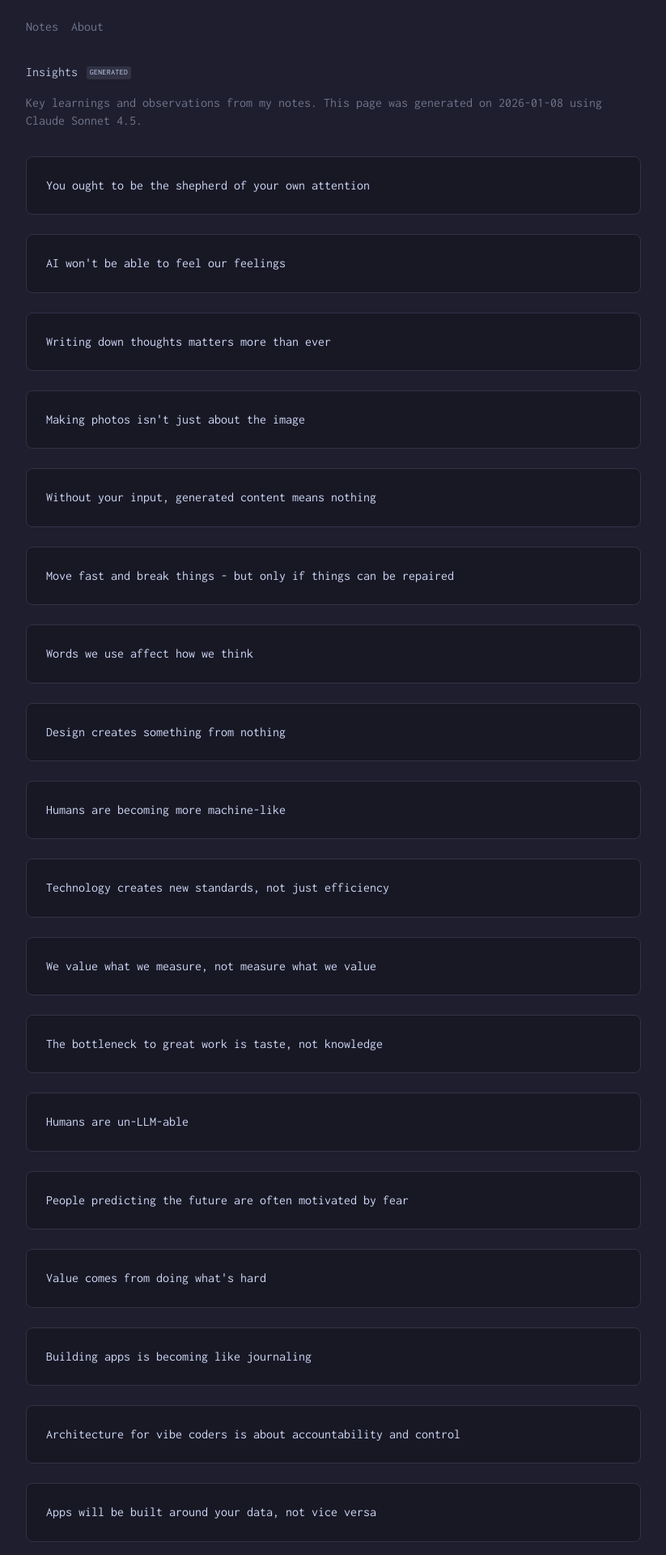
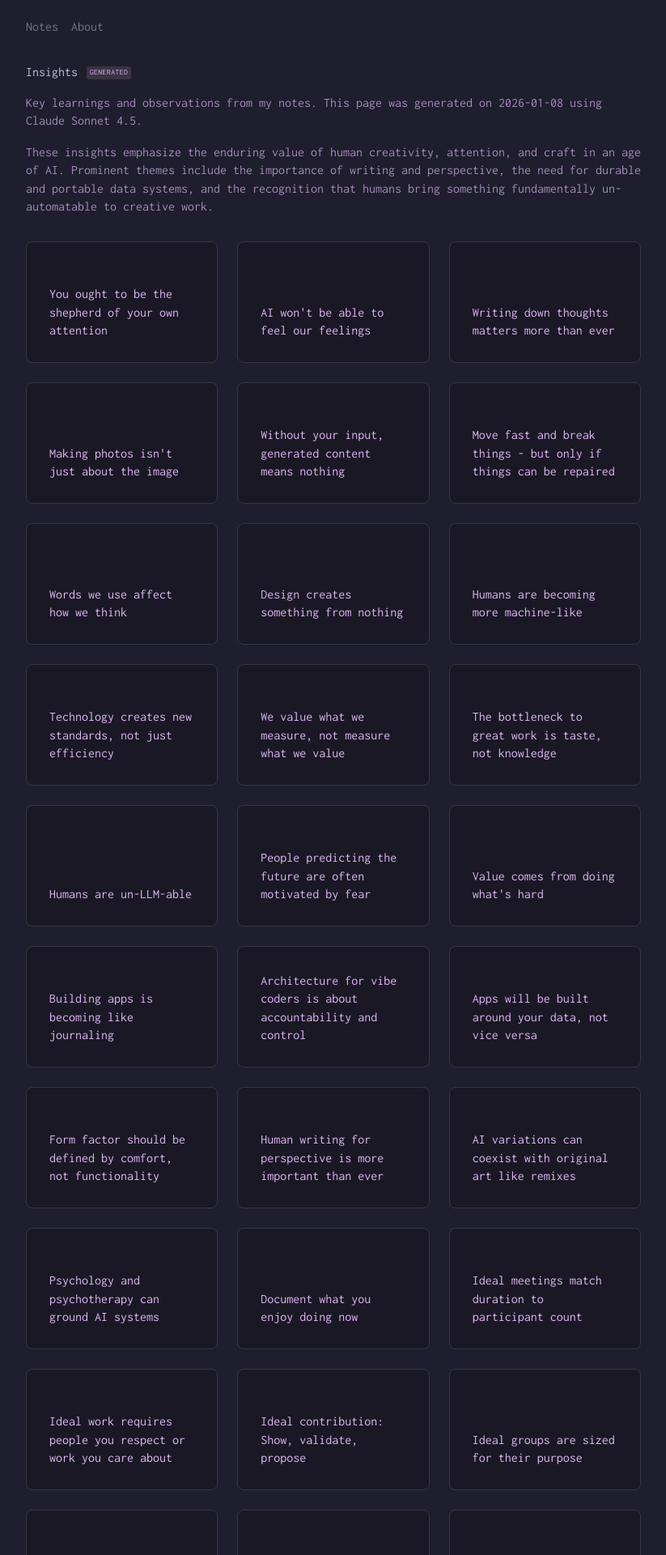
Before and after one commit to berndpl/notes-plontsch, a Jekyll site: the page built from insights.md, in a window 1280 px wide. Shown: the top 1920 px of the page at 81% size, without its empty margins (228-1051 px from the left). Built offline with Jekyll 4.4.1, drawn with Linux system fonts in a browser that asks for light colours.

Commit message:
Enhance generated pages: add distinct color tone for generated content, include summary paragraphs in insights and questions, and update layout styles for improved presentation of cards.

```diff
--- a/_layouts/default.html
+++ b/_layouts/default.html
@@ -40,7 +40,9 @@
       </nav>
     </header>
 
-    <main{% if page.permalink == '/about/' %} class="about-page"{% endif %}>
+    {% assign is_generated = false %}
+    {% if page.title == 'Questions' or page.title == 'Insights' %}{% assign is_generated = true %}{% endif %}
+    <main{% if page.permalink == '/about/' %} class="about-page"{% elsif is_generated %} class="generated-page"{% endif %}>
       {{ content }}
     </main>
 
--- a/assets/css/main.css
+++ b/assets/css/main.css
@@ -575,13 +575,22 @@ th, td {
   margin-top: 2rem;
 }
 
+@media (min-width: 720px) {
+  .cards {
+    grid-template-columns: 1fr 1fr 1fr;
+  }
+}
+
 .card {
   background-color: #181825; /* Catppuccin Mocha mantle - slightly darker than base */
   border: 1px solid #313244; /* Catppuccin Mocha surface0 */
   border-radius: 8px;
-  padding: 1.5rem;
+  padding: 1.75rem;
   transition: border-color 0.2s ease;
-  display: block;
+  display: flex;
+  flex-direction: column;
+  justify-content: flex-end;
+  min-height: 150px; /* Bigger, consistent card height */
   text-decoration: none;
   cursor: pointer;
 }
@@ -622,3 +631,30 @@ th, td {
   color: #6c7086; /* Catppuccin Mocha overlay0 - for source attribution */
   font-style: italic;
 }
+
+/* Generated page styles - distinct color tone */
+.generated-page {
+  /* Subtle warm tone to distinguish generated content */
+}
+
+.generated-page .card {
+  background-color: #1a1825; /* Slightly warmer/different tone */
+  border-color: #3a3444; /* Warmer border color */
+}
+
+.generated-page .card h3 {
+  color: #ddb6f2; /* Catppuccin Mocha mauve - distinct color for generated content */
+}
+
+.generated-page .card:hover h3 {
+  color: #f5c2e7; /* Catppuccin Mocha pink - lighter on hover */
+}
+
+.generated-page p {
+  color: rgba(221, 182, 242, 0.7); /* Mauve tint for generated text */
+}
+
+.generated-page .badge {
+  background-color: #3a3444; /* Warmer background */
+  color: #ddb6f2; /* Mauve text */
+}
--- a/insights.md
+++ b/insights.md
@@ -6,6 +6,8 @@ title: Insights
 # Insights <span class="badge">generated</span>
 
 Key learnings and observations from my notes. This page was generated on 2026-01-08 using Claude Sonnet 4.5.
+
+These insights emphasize the enduring value of human creativity, attention, and craft in an age of AI. Prominent themes include the importance of writing and perspective, the need for durable and portable data systems, and the recognition that humans bring something fundamentally un-automatable to creative work.
 
 <div class="cards">
 
```
Also changed, not shown: claude.md (+5 -0 lines), questions.md (+2 -0 lines).
